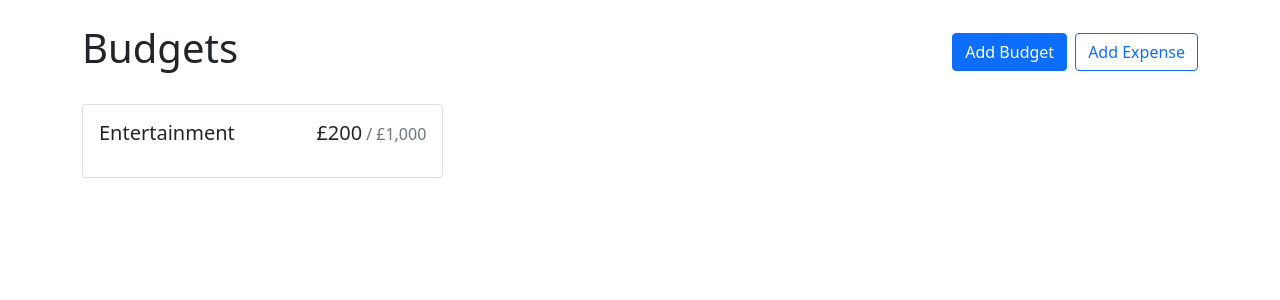
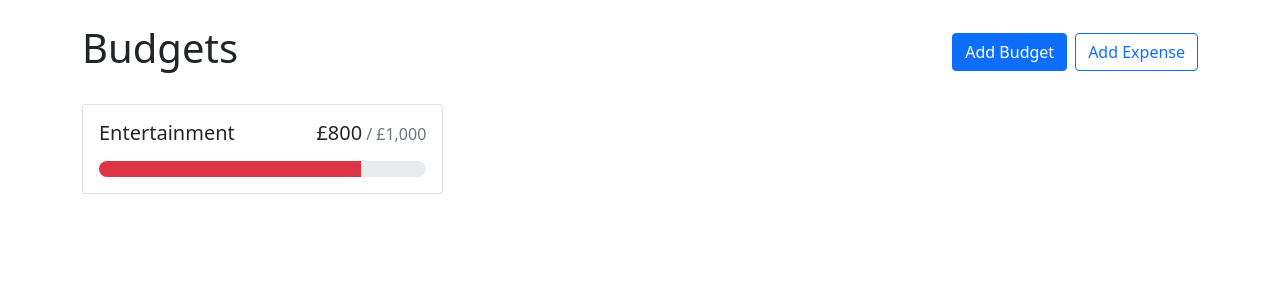
Before and after one commit to BlakeLawrence/budgie, a React (Create React App) app: page / in a window 1280 px wide. Shown: the top 300 px of the page. Built offline with nearby package versions, Linux system fonts and the light colour scheme.

Commit message:
progress bar added with getProgressBar function added to determine the variant value of primary, warning or danger

```diff
--- a/src/App.js
+++ b/src/App.js
@@ -18,7 +18,7 @@
           alignItems: "flex-start",
         }}
       >
-        <BudgetCard name="Entertainment" amount={200} max={1000}></BudgetCard>
+        <BudgetCard name="Entertainment" amount={800} max={1000}></BudgetCard>
       </div>
     </Container>
   );
--- a/src/components/BudgetCard.js
+++ b/src/components/BudgetCard.js
@@ -1,4 +1,4 @@
-import { Card } from "react-bootstrap";
+import { Card, ProgressBar } from "react-bootstrap";
 import { currencyFormatter } from "../utils";
 
 export default function BudgetCard({ name, amount, max }) {
@@ -14,7 +14,21 @@
             </span>
           </div>
         </Card.Title>
+        <ProgressBar
+          className="rounded-pill"
+          variant={getProgressBarVariant(amount, max)}
+          min={0}
+          max={max}
+          now={amount}
+        />
       </Card.Body>
     </Card>
   );
 }
+
+function getProgressBarVariant(amount, max) {
+  const ratio = amount / max;
+  if (ratio < 0.5) return "primary";
+  if (ratio < 0.75) return "warning";
+  return "danger";
+}
```
